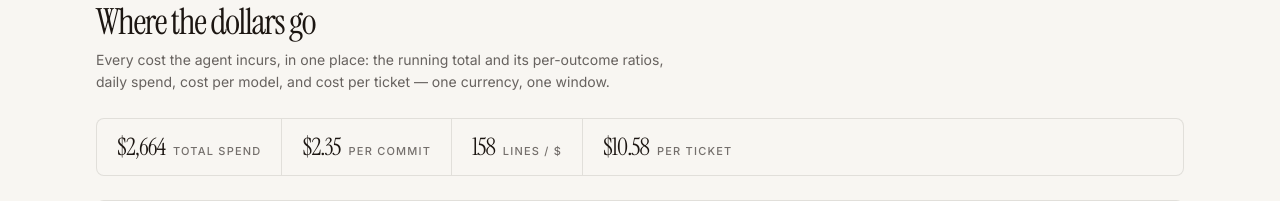
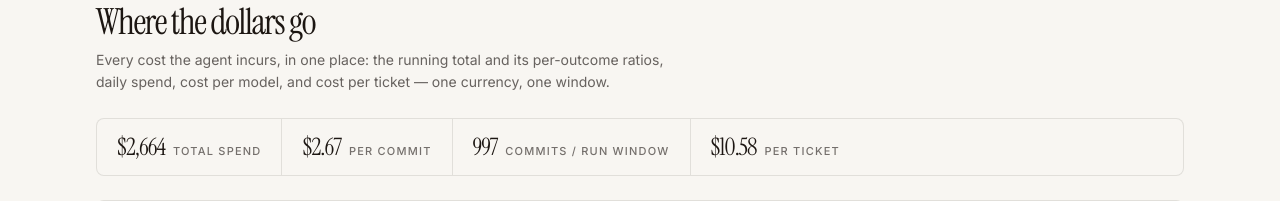
Before and after one commit to 0xbeckett/metrics, a React (Vite) app: page / in a window 1280 px wide. Shown: the part 780-981 px from the top of the page. Built offline with nearby package versions, Linux system fonts and the light colour scheme; no server answers.

Commit message:
metrics: align spend per-commit window

```diff
--- a/src/derived.ts
+++ b/src/derived.ts
@@ -22,11 +22,16 @@ function computeDerived(metrics: Metrics) {
   // attempts are reviewable, never ambient/chat/browser telemetry runs.
   const firstTryRate = metrics.workers?.available ? (metrics.workers.firstTryPassRate ?? 0) : 0;
 
+  const commitsInRunWindow = cs.velocity
+    .filter((v) => (!h.firstRun || v.date >= h.firstRun) && (!h.lastRun || v.date <= h.lastRun))
+    .reduce((sum, v) => sum + v.commits, 0);
+
   return {
     firstTryRate,
     beckettShare: cs.headline.commits > 0 ? beckettCommits / cs.headline.commits : 0,
-    costPerCommit: cs.headline.commits > 0 ? h.totalSpend / cs.headline.commits : 0,
-    linesPerDollar: h.totalSpend > 0 ? cs.headline.additions / h.totalSpend : 0,
+    // Spend is telemetry-windowed, so never divide it by lifetime git output.
+    costPerCommit: commitsInRunWindow > 0 ? h.totalSpend / commitsInRunWindow : 0,
+    commitsInRunWindow,
     commitsPerDay: cs.velocity.length > 0 ? cs.headline.commits / cs.velocity.length : 0,
     velocitySeries: cs.velocity.map((v) => ({ date: v.date, value: v.commits })),
     projectSeries: [...cs.projects].sort((a, b) => b.additions - a.additions).slice(0, 8)
--- a/src/generated/metrics.json
+++ b/src/generated/metrics.json
@@ -1,6 +1,6 @@
 {
   "schema_version": 2,
-  "refreshed_at": "2026-07-28T00:06:46.911Z",
+  "refreshed_at": "2026-07-28T00:07:42.334Z",
   "source_generated_at": "2026-07-28T00:04:09.787Z",
   "rate_table_effective_date": "2026-07-16",
   "headline": {
@@ -2134,13 +2134,13 @@
   "logs": {
     "available": true,
     "files": 1,
-    "totalLines": 160745,
+    "totalLines": 160749,
     "errorLines": 0,
     "errorRate": 0,
     "perDay": [
       {
         "date": "2026-07-28",
-        "lines": 160745,
+        "lines": 160749,
         "errors": 0
       }
     ]
@@ -2177,25 +2177,25 @@
         "name": "beckett-metrics",
         "active": "active",
         "subState": "running",
-        "uptimeSeconds": 2598649
+        "uptimeSeconds": 2598705
       },
       {
         "name": "beckett-rpc",
         "active": "active",
         "subState": "running",
-        "uptimeSeconds": 4351310
+        "uptimeSeconds": 4351366
       },
       {
         "name": "beckett-secret",
         "active": "active",
         "subState": "running",
-        "uptimeSeconds": 3093610
+        "uptimeSeconds": 3093666
       },
       {
         "name": "beckett-v4",
         "active": "active",
         "subState": "running",
-        "uptimeSeconds": 2465363
+        "uptimeSeconds": 2465418
       }
     ]
   },
--- a/src/panels.tsx
+++ b/src/panels.tsx
@@ -91,7 +91,7 @@ export const SpendView = memo(function SpendView({ metrics }: { metrics: Metrics
       <ChipStrip>
         <StatChip value={h.totalSpend} label="Total spend" format={money} />
         <StatChip value={d.costPerCommit} label="Per commit" format={ratio} />
-        <StatChip value={d.linesPerDollar} label="Lines / $" format={int} />
+        <StatChip value={d.commitsInRunWindow} label="Commits / run window" format={int} />
         {spend?.available ? <StatChip value={spend.costPerTicket.mean} label="Per ticket" format={ratio} /> : null}
       </ChipStrip>
 
```
